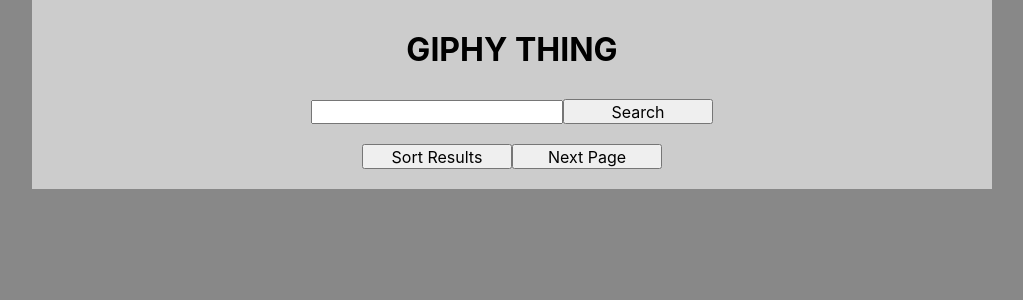
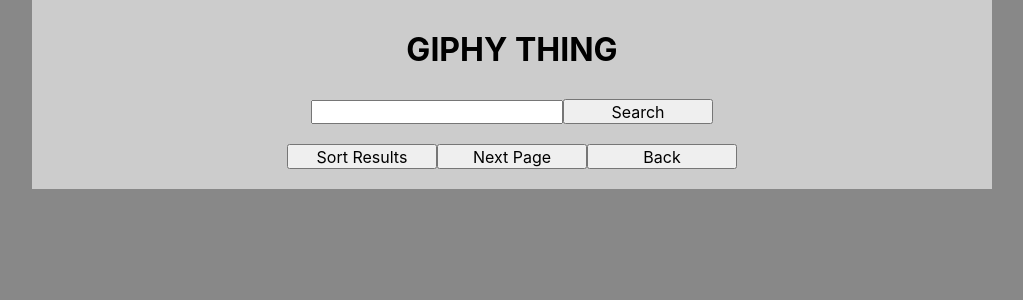
Before and after one commit to nataliyaioffe/giphy, a React (Create React App) app: page / in a window 1280 px wide. Shown: the top 300 px of the page, without its empty margins (128-1151 px from the left). Built offline with nearby package versions, Linux system fonts and the light colour scheme.

Commit message:
Refactored so api calls are callbacks of stage changes, added back button. Resetting offset on new search term.

```diff
--- a/src/App.js
+++ b/src/App.js
@@ -7,6 +7,7 @@
   state = {
     imageArray: [],
     searchTerm: "",
+    APISearchTerm: "",
     offset: 0
   };
 
@@ -17,7 +18,7 @@
     const upVotedURL = e.target.previousSibling.src;
     newImageArray.map(object => {
       if (object.url === upVotedURL) {
-        object.vote += 1;
+        object.score += 1;
       }
       this.setState({
         imageArray: newImageArray
@@ -32,55 +33,81 @@
     const downVotedURL = e.target.previousElementSibling.previousSibling.src;
     newImageArray.map(object => {
       if (object.url === downVotedURL) {
-        object.vote -= 1;
+        object.score -= 1;
       }
       this.setState({ imageArray: newImageArray });
     });
   };
 
   handleChange = e => {
-    const searchTerm = e.currentTarget.value;
     this.setState({
-      searchTerm: searchTerm
+      searchTerm: e.currentTarget.value
     });
   };
 
-  call = e => {
-    if (e) {
-      e.preventDefault();
-    }
+  search = e => {
+    e.preventDefault();
+    e.currentTarget.reset();
+
+    this.setState({
+        APISearchTerm: this.state.searchTerm,
+        offset: 0
+      },() => this.getGiphys()
+    );
+  };
+
+  getGiphys = () => {
     const newImageArray = [];
+
     axios
       .get(
         `http://api.giphy.com/v1/gifs/search?q=${
-          this.state.searchTerm
+          this.state.APISearchTerm
         }&offset=${this.state.offset}&api_key=Y32GRFlMiF4Q483R3q1hoglYD95E9ivv`
       )
       .then(res => {
-        const images = res.data.data;
-
-        images.map(imageObject => {
+        res.data.data.map(imageObject => {
           const imageURL = imageObject.images.fixed_height.url;
           newImageArray.push({
             url: imageURL,
-            vote: 0
+            score: 0
           });
           this.setState({
             imageArray: newImageArray
-          });
+           });
         });
       });
-    // e.currentTarget.reset();
+  };
+
+  nextPage = e => {
+    e.preventDefault();
     const newOffset = this.state.offset + 25;
+
+    this.setState({
+        offset: newOffset
+      },() => this.getGiphys()
+    );
+  };
+
+  goBack = e => {
+    e.preventDefault();
+    const newOffset = this.state.offset - 25;
+
+    if (newOffset < 0) {
+      newOffset = 0
+    }
+
     this.setState({
       offset: newOffset
-    });
-  };
+    }, () => this.getGiphys()
+    );
+  }
+
 
   sort = () => {
     const newImageArray = [...this.state.imageArray];
     newImageArray.sort(function(a, b) {
-      return b.vote - a.vote;
+      return b.score - a.score;
     });
     this.setState({
       imageArray: newImageArray
@@ -97,7 +124,7 @@
         </header>
         <main>
           <div className="search">
-            <form action="" onSubmit={this.call}>
+            <form action="" onSubmit={this.search}>
               <input
                 type="text"
                 name="searchTerm"
@@ -107,12 +134,10 @@
               <button type="submit">Search</button>
             </form>
 
-            <div className="current-search-controls">
+            <div className="current-search-buttons">
               <button onClick={this.sort}>Sort Results</button>
-
-              <form action="" onSubmit={this.call}>
-                <button type="submit">Next Page</button>
-              </form>
+              <button onClick={this.nextPage }>Next Page</button>
+              <button onClick={this.goBack}>Back</button>
             </div>
           </div>
 
--- a/src/Gif.js
+++ b/src/Gif.js
@@ -7,7 +7,7 @@
         <img className="image" src={this.props.imageObject.url} alt="" />
         <button onClick={this.props.upVote}>upvote</button>
         <button onClick={this.props.downVote}>downVote</button>
-        <p>Score: {this.props.imageObject.vote}</p>
+        <p>Score: {this.props.imageObject.score}</p>
       </li>;
   }
 }
--- a/src/styles/App.css
+++ b/src/styles/App.css
@@ -161,7 +161,7 @@
 header {
   padding: 30px 0; }
 
-.current-search-controls {
+.current-search-buttons {
   padding: 20px 0;
   display: flex;
   justify-content: center; }
--- a/src/styles/partials/_main.scss
+++ b/src/styles/partials/_main.scss
@@ -15,7 +15,7 @@
 }
 
 
-.current-search-controls {
+.current-search-buttons {
     padding: 20px 0;
     display: flex;
     justify-content: center;
```
